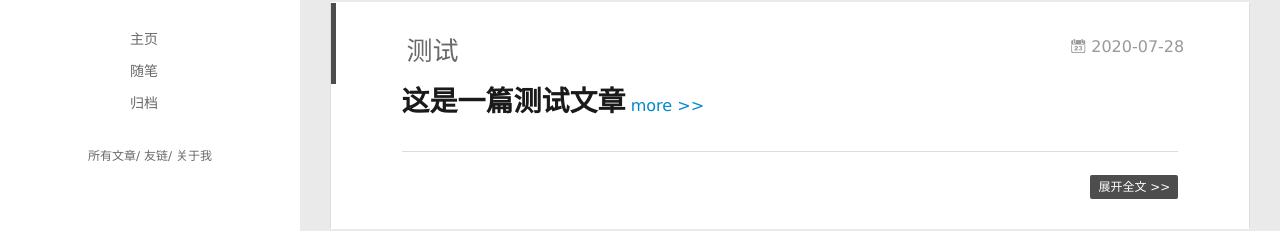
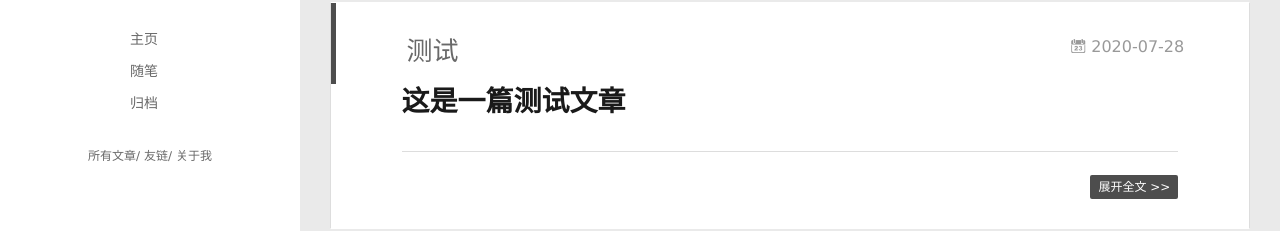
Before and after one commit to xh168/xh168.github.io, a plain HTML site: page index.html in a window 1280 px wide. Shown: the part 344-575 px from the top of the page. Drawn offline with Linux system fonts and the light colour scheme.

Commit message:
Site updated: 2020-07-28 21:58:05

```diff
--- a/index.html
+++ b/index.html
@@ -226,8 +226,6 @@
     <div class="article-entry" itemprop="articleBody">
 
         <h1 id="这是一篇测试文章"><a href="#这是一篇测试文章" class="headerlink" title="这是一篇测试文章"></a>这是一篇测试文章</h1>
-
-          <a class="article-more-a" href="/2020/07/28/%E6%B5%8B%E8%AF%95/#more">more >></a>
 
 
 
```
